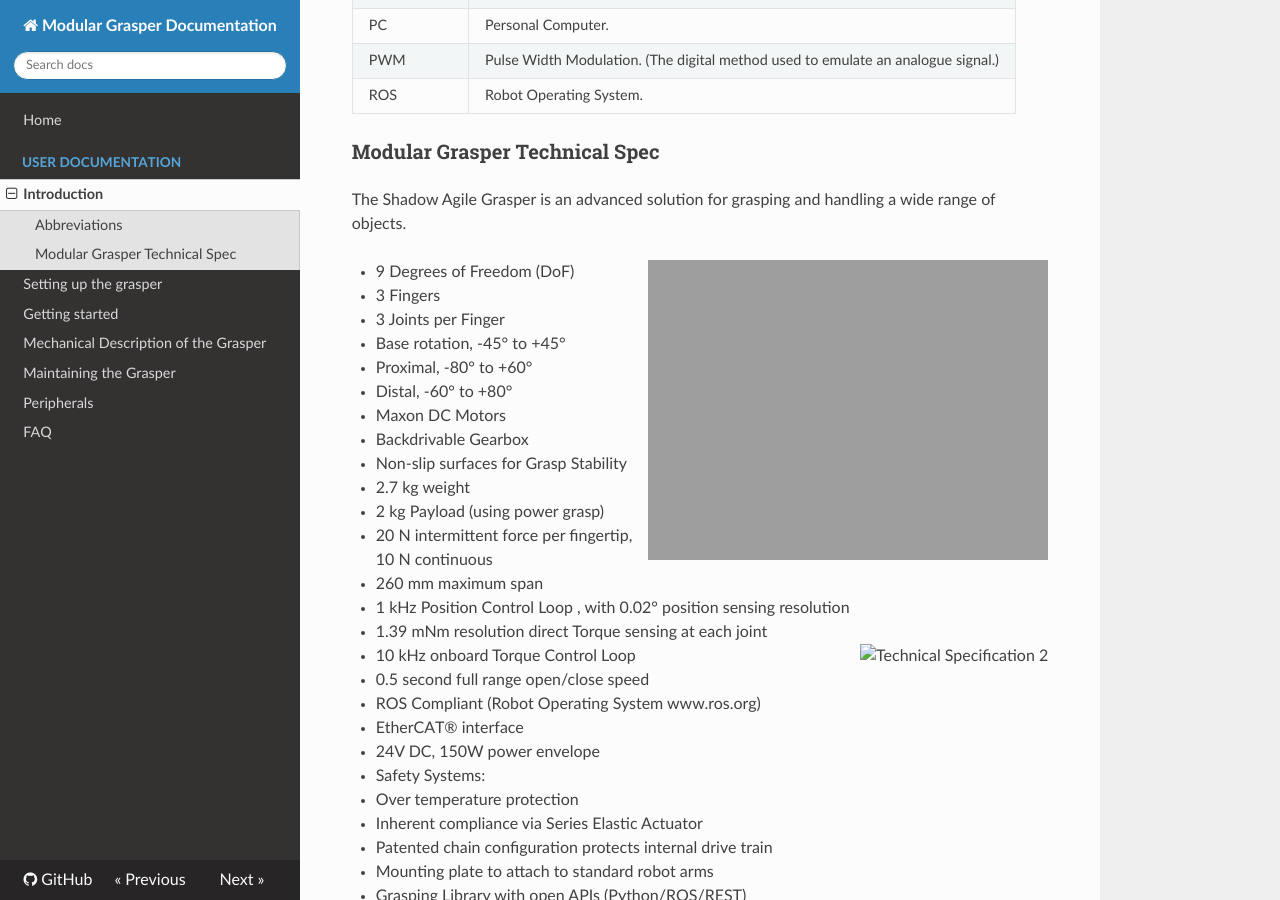
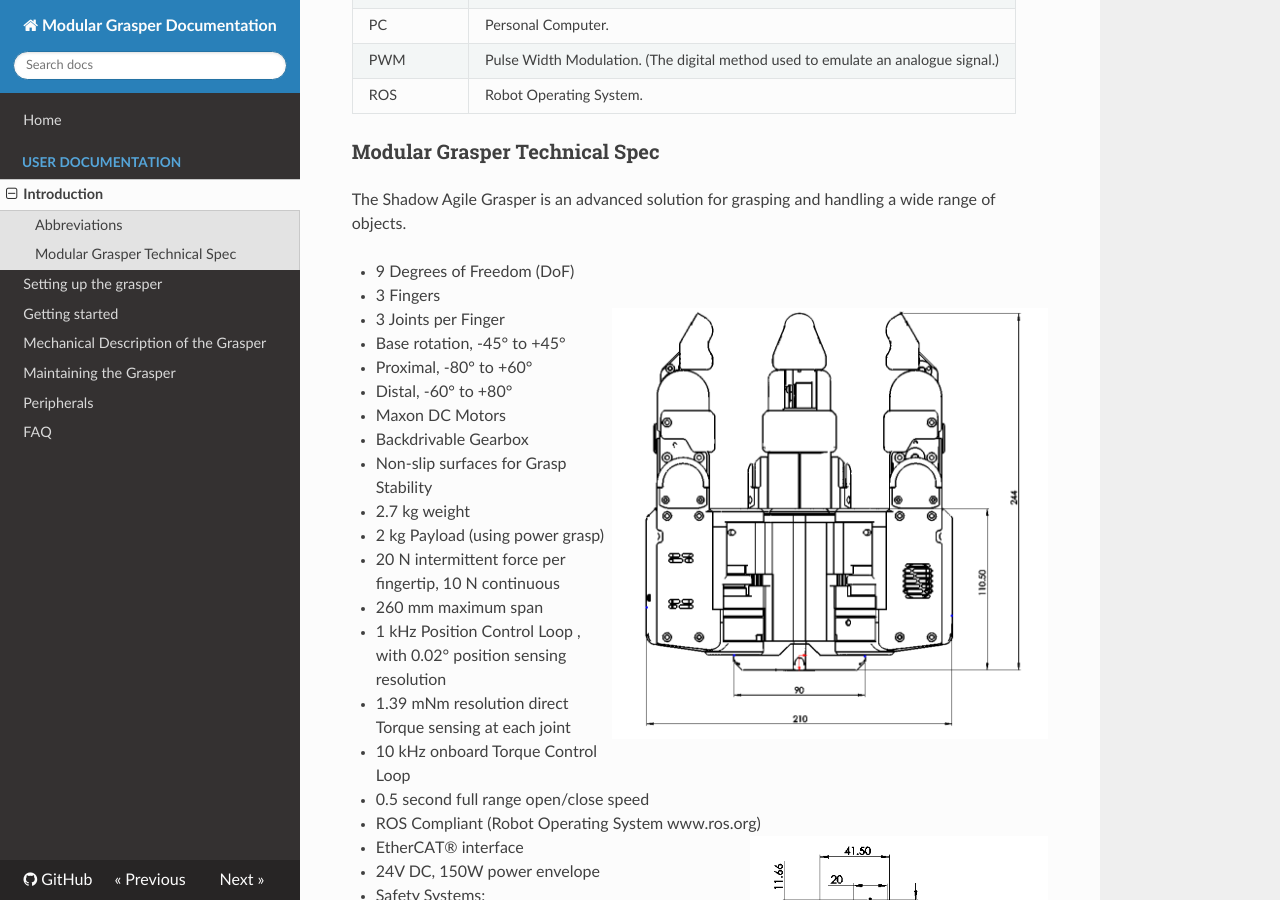
Before and after one commit to shadow-robot/fh_documentation, an MkDocs documentation site: the page built from docs/user_guide/1_introduction.md, in a window 1280 px wide and 900 px high, scrolled down 525 px. Built offline with MkDocs 1.6.1, drawn with Linux system fonts in a browser that asks for light colours; nearby versions of some CDN libraries; old or Windows-style settings are respelled for this version of MkDocs.

Commit message:
Put absolute URL to images

```diff
--- a/docs/user_guide/1_introduction.md
+++ b/docs/user_guide/1_introduction.md
@@ -21,9 +21,9 @@ ROS | Robot Operating System.
 
 The Shadow Agile Grasper is an advanced solution for grasping and handling a wide range of objects.
 
-* 9 Degrees of Freedom (DoF) <img align="right" src="(../img/tech_spec_1.png)">
+* 9 Degrees of Freedom (DoF)
 * 3 Fingers
-* 3 Joints per Finger
+* 3 Joints per Finger          <img align="right" src="https://raw.githubusercontent.com/shadow-robot/fh_documentation/F_SRC-1674_integrate_latest_changes/docs/img/tech_spec_1.png" alt="Technical Specification 1">
   * Base rotation,	-45° to +45°
   * Proximal,	-80° to +60°
   * Distal,		-60° to +80°
@@ -36,9 +36,9 @@ The Shadow Agile Grasper is an advanced solution for grasping and handling a wid
 * 260 mm maximum span
 * 1 kHz Position Control Loop , with 0.02° position sensing resolution
 * 1.39 mNm resolution direct Torque sensing at each joint
-* 10 kHz onboard Torque Control Loop <img align="right" src="../img/tech_spec_2.png" alt="Technical Specification 2">
+* 10 kHz onboard Torque Control Loop
 * 0.5 second full range open/close speed
-* ROS Compliant (Robot Operating System www.ros.org)
+* ROS Compliant (Robot Operating System www.ros.org) <img align="right" src="https://raw.githubusercontent.com/shadow-robot/fh_documentation/F_SRC-1674_integrate_latest_changes/docs/img/tech_spec_2.png" alt="Technical Specification 2">
 * EtherCAT® interface
 * 24V DC, 150W power envelope
 * Safety Systems:
```
